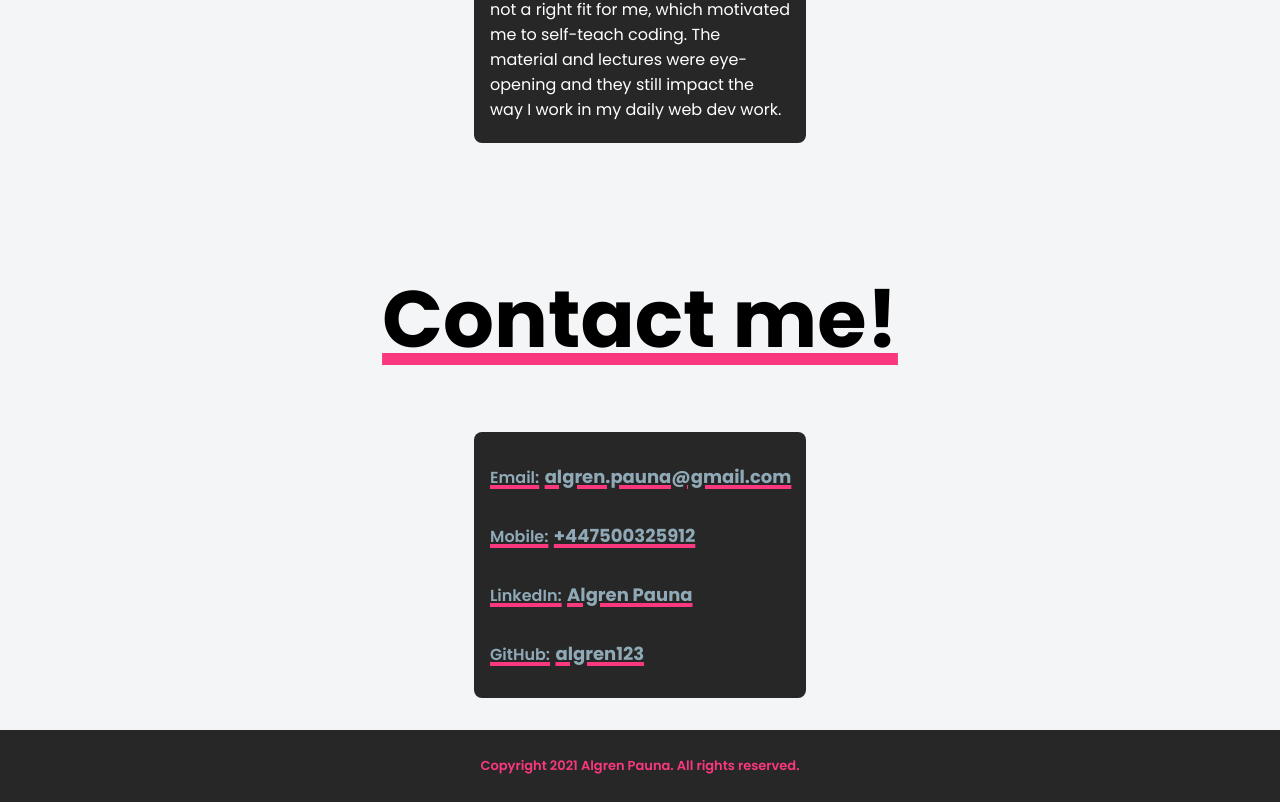
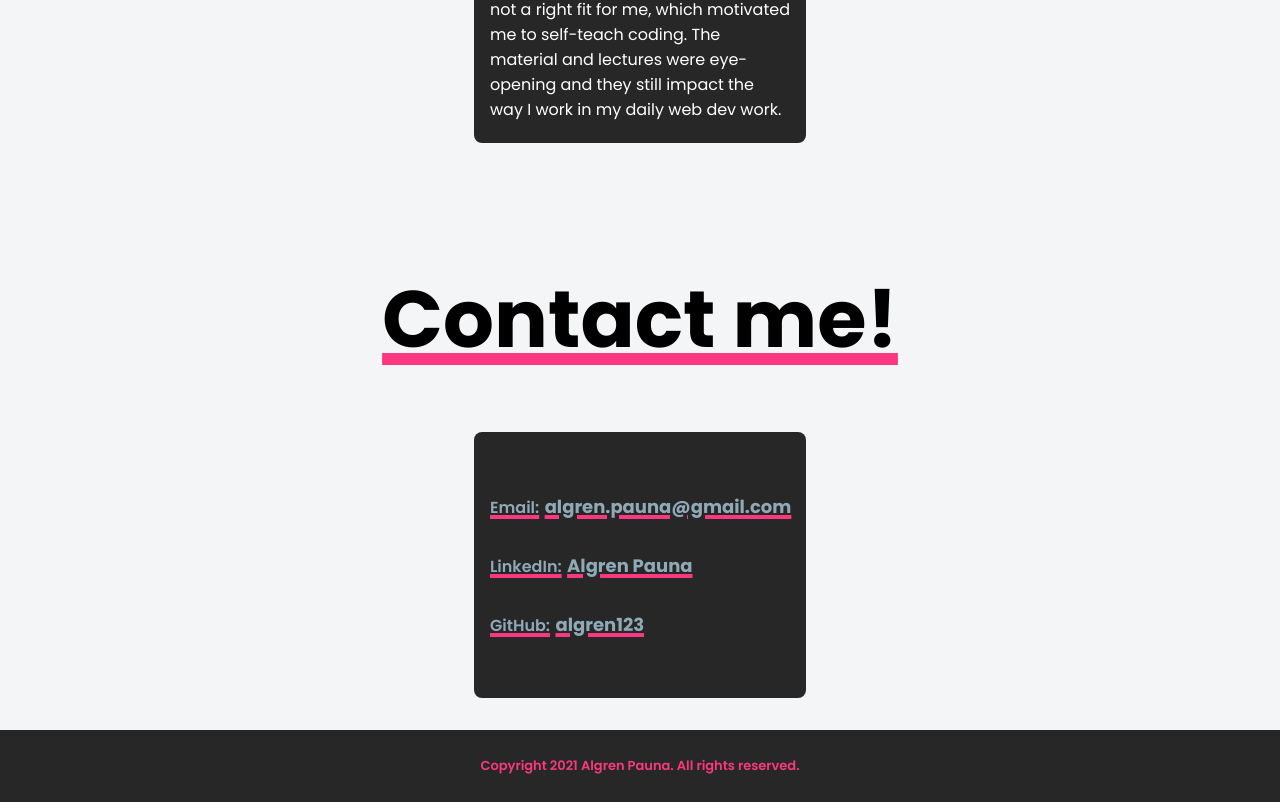
Before and after one commit to algren123/portfolio-v2, a Next.js app: page / in a window 1280 px wide. Shown: the part 4071-4873 px from the top of the page. Built offline with nearby package versions, Linux system fonts and the light colour scheme.

Commit message:
removed contact number

```diff
--- a/components/Contact/contact.js
+++ b/components/Contact/contact.js
@@ -4,7 +4,6 @@ export const Contact = () => {
     return (
         <Card>
             <Intro>Email:<Link href="mailto: algren.pauna@gmail.com">algren.pauna@gmail.com</Link></Intro>
-            <Intro>Mobile:<Outro>+447500325912</Outro></Intro>
             <Intro>LinkedIn:<Link href="https://www.linkedin.com/in/algren-pauna/" target="_blank" rel="noreferrer">Algren Pauna</Link></Intro>
             <Intro>GitHub:<Link href="https://github.com/algren123" target="_blank" rel="noreferrer">algren123</Link></Intro>
         </Card>
```
